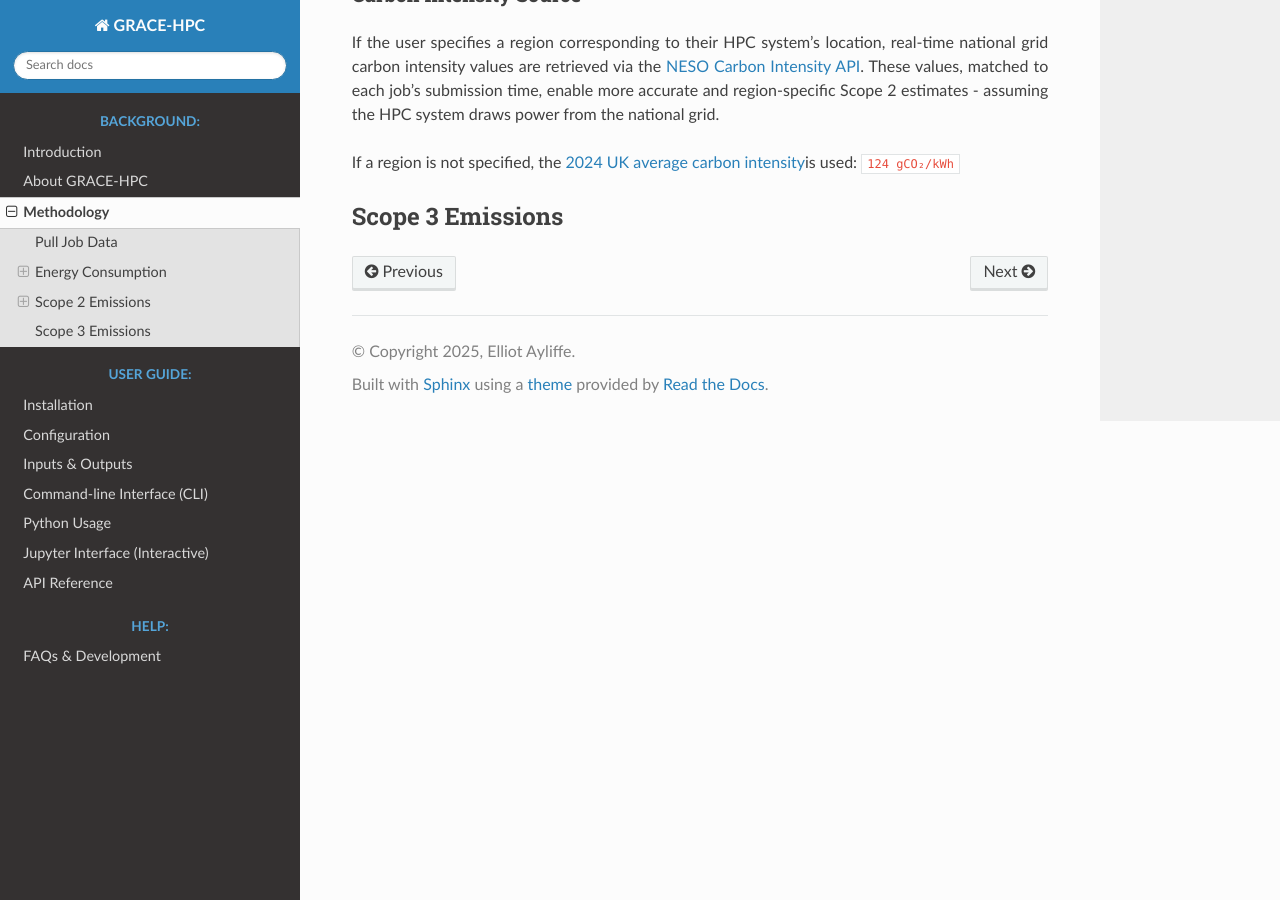
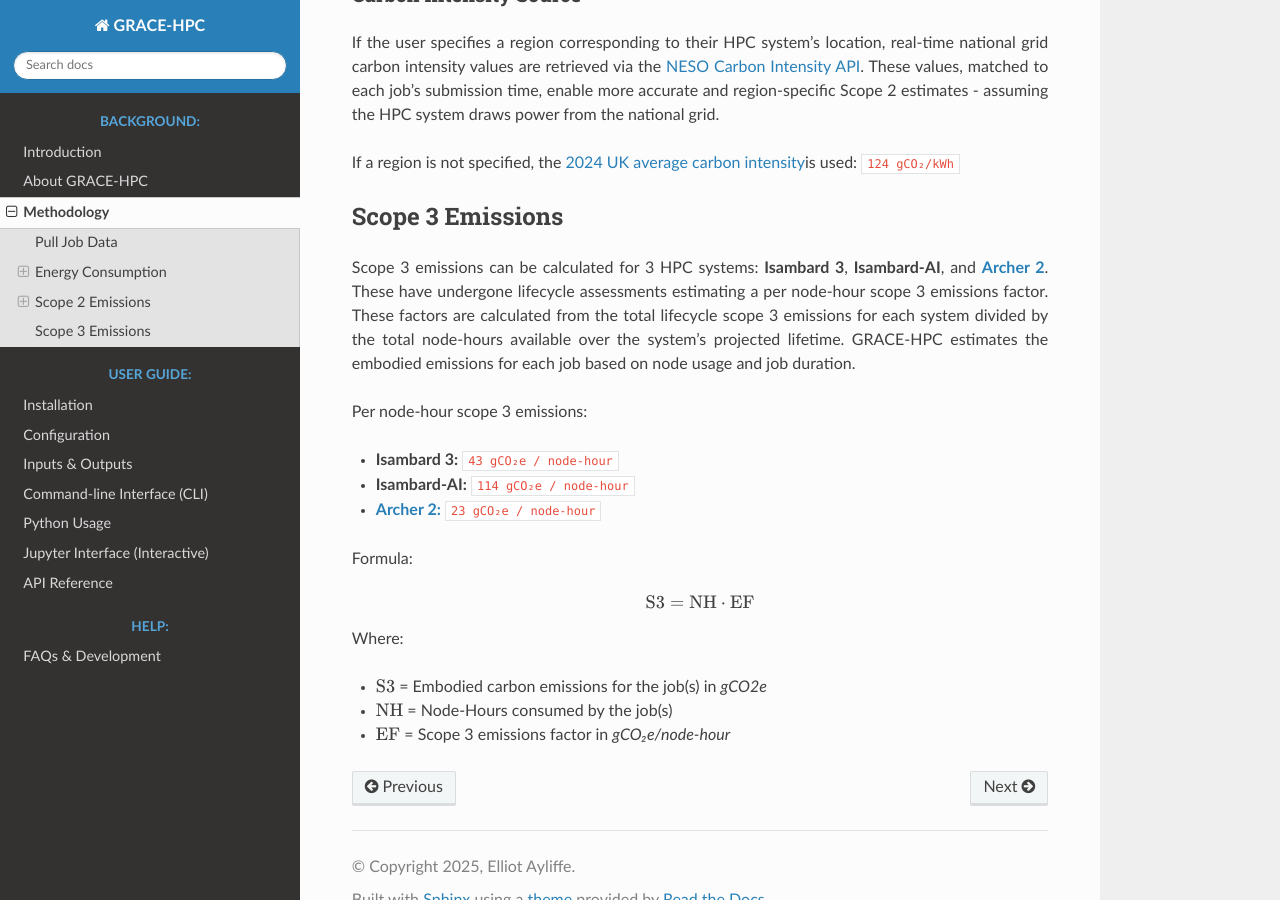
Before and after one commit to Elliot-Ayliffe/GRACE-HPC, a Sphinx documentation site: the page built from docs/methodology.md, in a window 1280 px wide and 900 px high, scrolled down 1837 px. Built offline with Sphinx 7.4.7 and the Read the Docs theme 3.1.0, drawn with Linux system fonts in a browser that asks for light colours.

Commit message:
Update methodology.md

```diff
--- a/docs/methodology.md
+++ b/docs/methodology.md
@@ -22,7 +22,7 @@ This raw accounting data is then parsed and processed into usable formats to ena
 
 ## Energy Consumption
 
-#### **System Energy Counters**
+#### System Energy Counters
 
 `gracehpc` has been programmed to use system energy counters if they are available on your specific HPC cluster. These energy use values are returned in the `ConsumedEnergyRaw` sacct field.
 
@@ -30,7 +30,7 @@ This raw accounting data is then parsed and processed into usable formats to ena
 
 See the [**acct_gather.conf**](https://slurm.schedmd.com/acct_gather.conf.html) documentation for more details on the type of plugins available and how they are configured.
 
-#### **Usage-based Energy Estimates**
+#### Usage-based Energy Estimates
 
 As energy counters are not always available on HPC systems, `gracehpc` also implements an approximate energy consumption calculation that incorporates resource usage data and known hardware power draw (TDP values).
 
@@ -82,13 +82,24 @@ If a region is not specified, the [2024 UK average carbon intensity](https://www
 
 
 
+## Scope 3 Emissions
 
+Scope 3 emissions can be calculated for 3 HPC systems: **Isambard 3**, **Isambard-AI**, and [**Archer 2**](https://docs.archer2.ac.uk/user-guide/energy/). These have undergone lifecycle assessments estimating a per node-hour scope 3 emissions factor. These factors are calculated from the total lifecycle scope 3 emissions for each system divided by the total node-hours available over the system's projected lifetime. GRACE-HPC estimates the embodied emissions for each job based on node usage and job duration.
 
+Per node-hour scope 3 emissions:
 
+- **Isambard 3:** `43 gCO₂e / node-hour`
+- **Isambard-AI:** `114 gCO₂e / node-hour`
+- [**Archer 2:**](https://docs.archer2.ac.uk/user-guide/energy/) `23 gCO₂e / node-hour`
 
+Formula:
 
+$$
+\text{S3} = \text{NH} \cdot \text{EF}
+$$
 
+Where:
 
-
-
-## Scope 3 Emissions
+- $\text{S3}$ = Embodied carbon emissions for the job(s) in *gCO2e*
+- $\text{NH}$ = Node-Hours consumed by the job(s)
+- $\text{EF}$ = Scope 3 emissions factor in *gCO₂e/node-hour*
```
